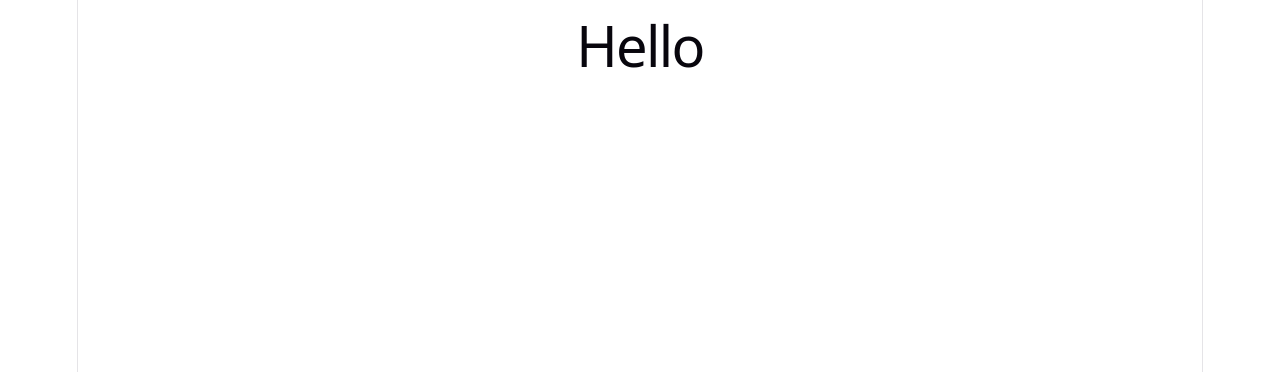
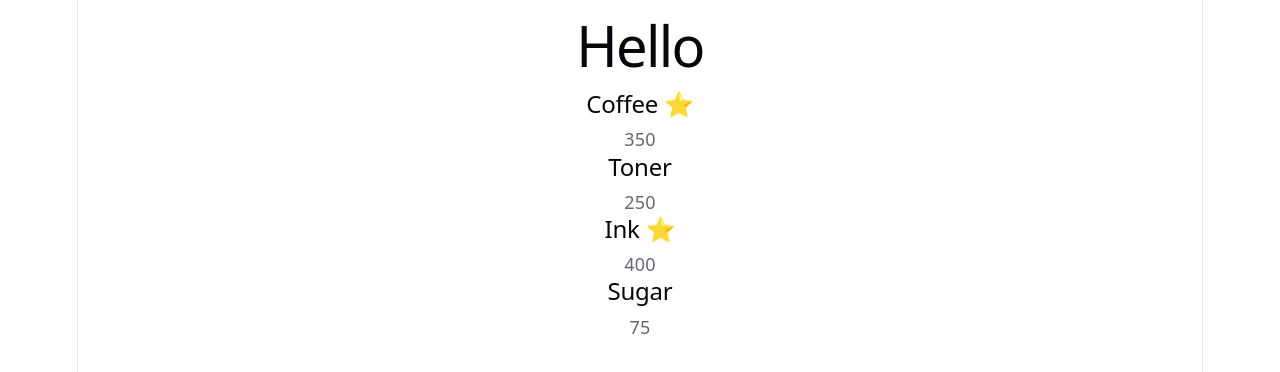
Before and after one commit to bobbyDeepak1415/React_Type, a React (Vite) app: page / in a window 1280 px wide. Shown: the top 372 px of the page. Built offline with nearby package versions, Linux system fonts and the light colour scheme.

Commit message:
setup done

```diff
--- a/src/App.tsx
+++ b/src/App.tsx
@@ -1,8 +1,27 @@
+import ChaiCard from "./components/ChaiCard"
+import ChaiList from "./components/ChaiList"
+
+import type { Chai } from "./types"
+
+const menu:Chai[]=[
+{id:1,name:"Toner",price:250},
+{id:2,name:"Ink",price:400},
+{id:3,name:"Sugar",price:75}
+]
+
+
 
 const App = () => {
   return (
     <div>
       <h1>Hello</h1>
+
+      <ChaiCard name="Coffee" price={350} isSpecial={true}/>
+
+<div>
+  <ChaiList items={menu} />
+</div>
+
     </div>
   )
 }
--- a/src/components/ChaiList.tsx
+++ b/src/components/ChaiList.tsx
@@ -1,13 +1,16 @@
-
+import type { Chai } from "../types"
+import ChaiCard from "./ChaiCard"
 
 interface ChaiListProps{
-
+items:Chai[]
 }
 
-const ChaiList = () => {
+const ChaiList = ({items}:ChaiListProps) => {
   return (
     <div>
-
+      {items.map((chai)=>{
+        return <ChaiCard name={chai.name} price={chai.price} isSpecial={chai.price>300} key={chai.id}/>
+      })}
     </div>
   )
 }
```
